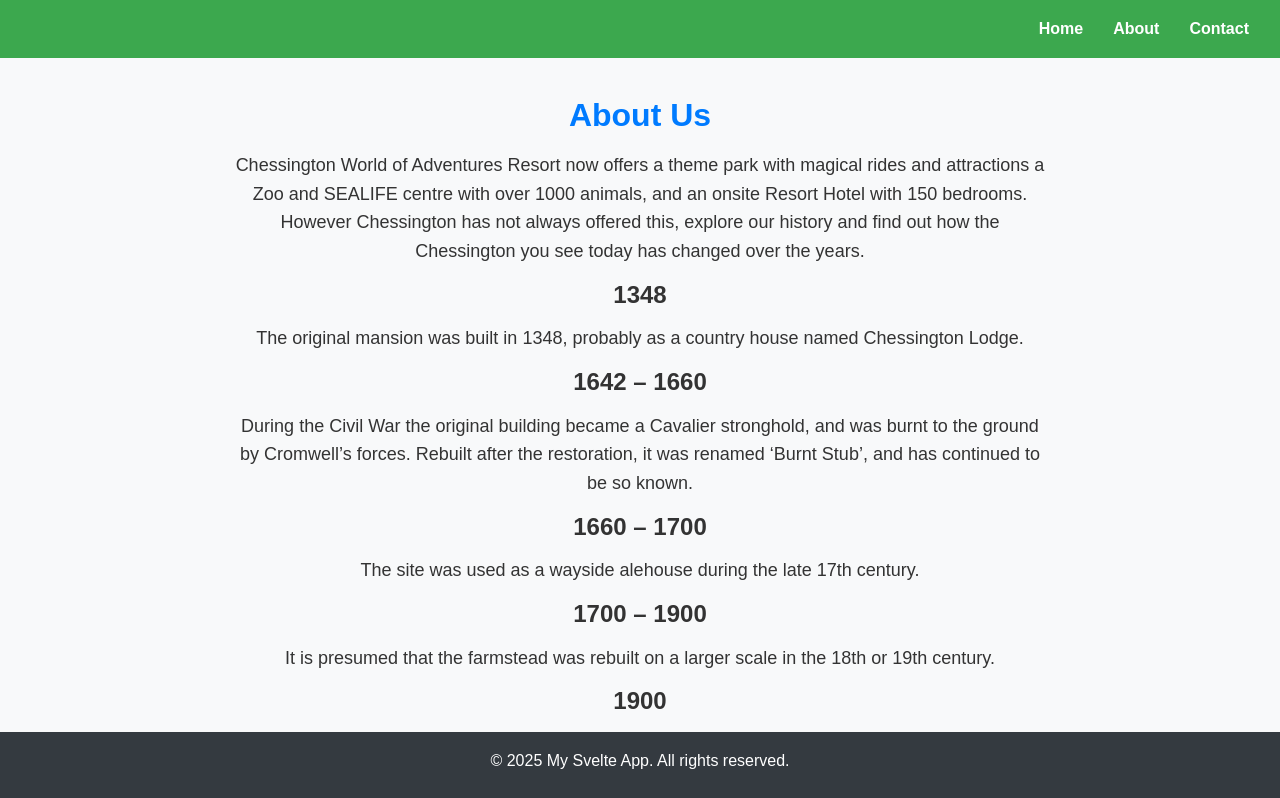
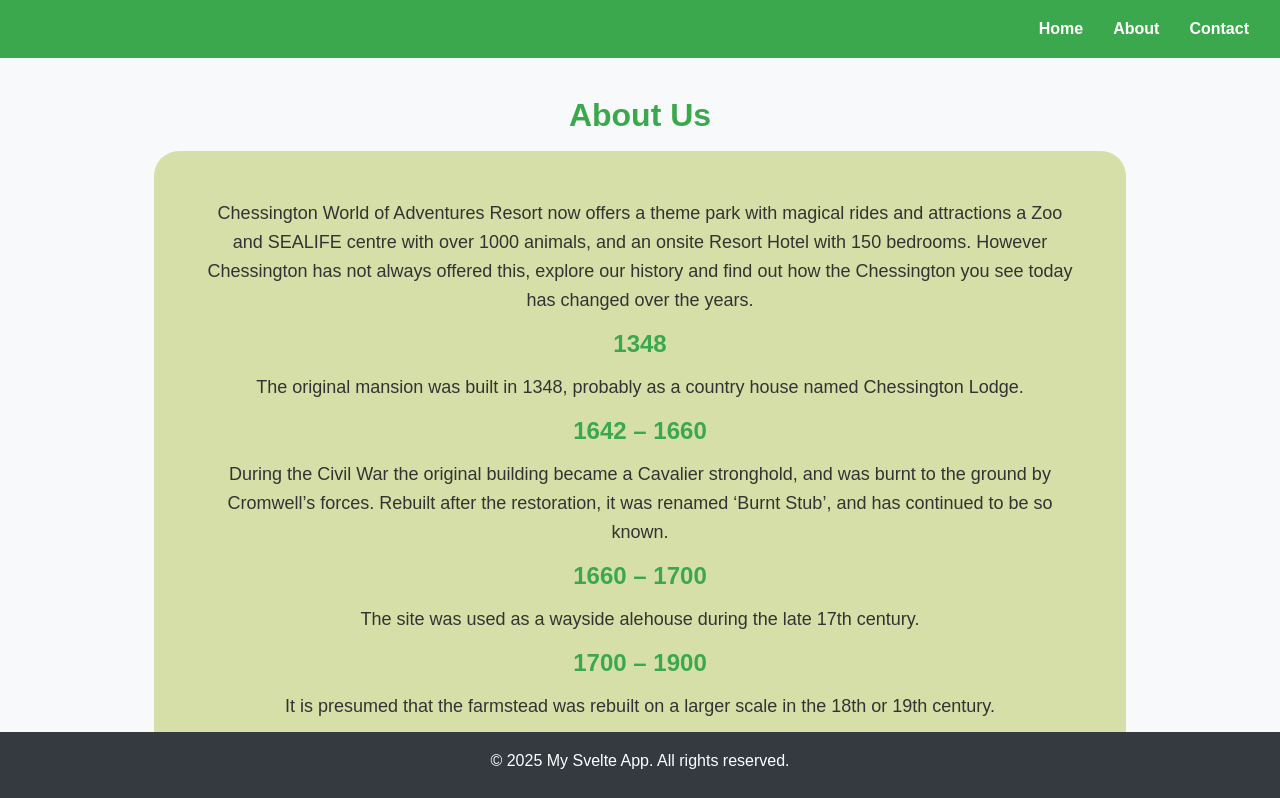
Before and after one commit to AleksandraSkarzycka/WebUiProject, a SvelteKit app in the folder svelte-app/: page /about in a window 1280 px wide. Shown: the top 798 px of the page. Built offline with nearby package versions, Linux system fonts and the light colour scheme.

Commit message:
about us page done

```diff
--- a/svelte-app/src/routes/about/+page.svelte
+++ b/svelte-app/src/routes/about/+page.svelte
@@ -9,7 +9,7 @@
 <h1>About Us</h1>
 
 <div id="info">
-<p>Chessington World of Adventures Resort now offers a theme park with magical rides and attractions a Zoo and SEALIFE centre with over 1000 animals,
+<p id="top">Chessington World of Adventures Resort now offers a theme park with magical rides and attractions a Zoo and SEALIFE centre with over 1000 animals,
 and an onsite Resort Hotel with 150 bedrooms. However Chessington has not always offered this, explore our history and find out how the Chessington
 you see today has changed over the years.</p>
 
@@ -154,10 +154,20 @@ The project took eighteen months of meticulous planning and preparation to ensur
 Four new tiger themed rooms also opened in the Chessington Safari Hotel. <br> </p>
 
 <h2> 2019 </h2>
-<p> Room on the Broom - A Magical Journey launched as an enchanting addition to the Resort for spring 2019. The attraction brings to life yet another of author Julia Donaldson and illustrator Axel Scheffler’s  much-loved children’s stories, following in the footsteps of the Resort’s Gruffalo River Ride Adventure.Two new themed rooms also opened in the Chessington Safari Hotel. <br> </p>
+<p id="bottom"> Room on the Broom - A Magical Journey launched as an enchanting addition to the Resort for spring 2019. The attraction brings to life yet another of author Julia Donaldson and illustrator Axel Scheffler’s  much-loved children’s stories, following in the footsteps of the Resort’s Gruffalo River Ride Adventure.Two new themed rooms also opened in the Chessington Safari Hotel. <br> </p>
 </div>
 
 <style>
-    h1 { color: #007bff; }
-    p { font-size: 18px; }
+    h1 { color: #3ca84e; }
+    h2 { color: #3ca84e; }
+    p { font-size: 18px;
+        padding-left: 5%;
+        padding-right: 5%; }
+    #info { margin-left: 10%;
+            margin-right: 10%;
+            margin-bottom: 10%;
+            background-color: #d6dfa7;
+            border-radius: 25px;}
+    #top { padding-top: 5%; }
+    #bottom { padding-bottom: 5%; }
 </style>
--- a/svelte-app/static/styles/global.css
+++ b/svelte-app/static/styles/global.css
@@ -78,9 +78,3 @@ a:hover {
     margin: 0 auto;
     padding: var(--spacing-medium);
 }
-
-#info {
-    margin-left: 200px;
-    margin-right: 200px;
-    margin-bottom: 100px;
-}
```
